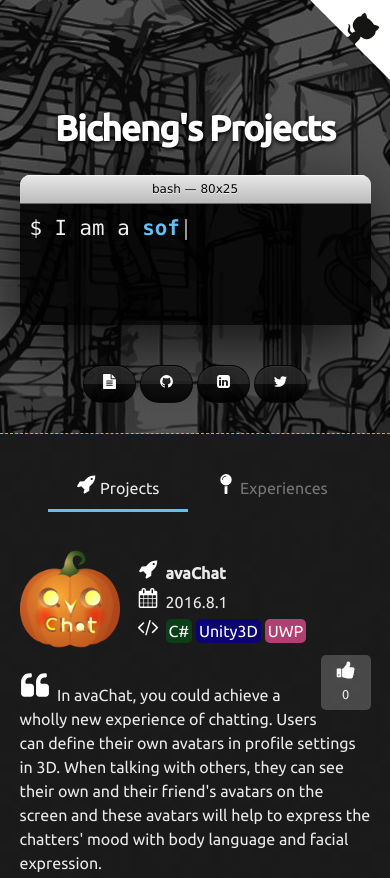
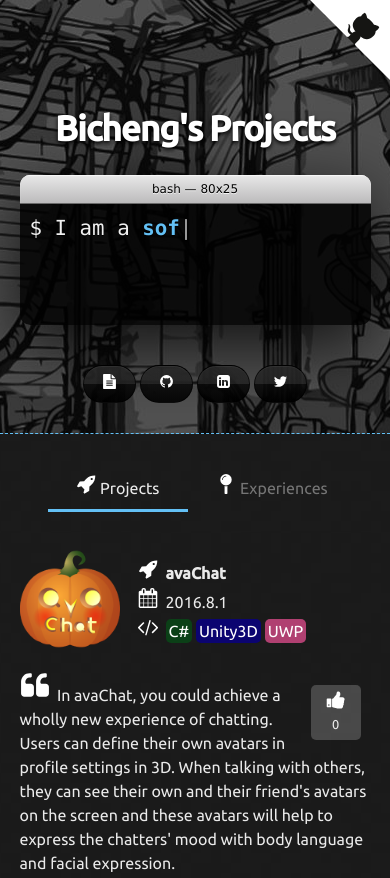
Before and after one commit to BichengLUO/bichengluo.github.io, a plain HTML site: page index.html in a window 390 px wide. Shown: the top 878 px of the page. Drawn offline with nearby package versions, Linux system fonts and the light colour scheme; no server answers; a script that the page names is missing.

Commit message:
add margin for mobile version on vote

```diff
--- a/stylesheets/stylesheet.css
+++ b/stylesheets/stylesheet.css
@@ -725,6 +725,7 @@ strong.warning {
     transform: translate(0, 0);
     float:right;
     font-size: 80%;
+    margin: 30px 10px 0 10px;
   }
 }
 
```
